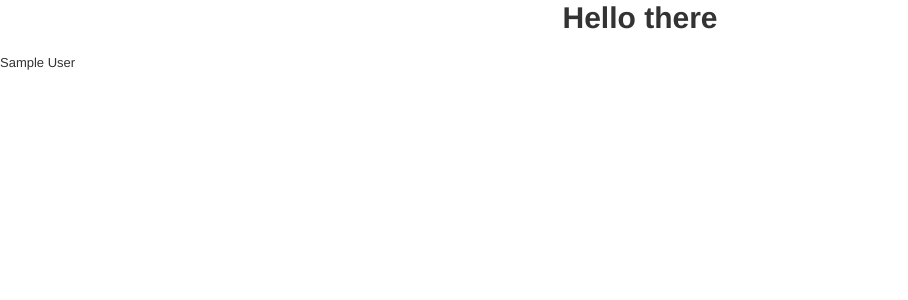
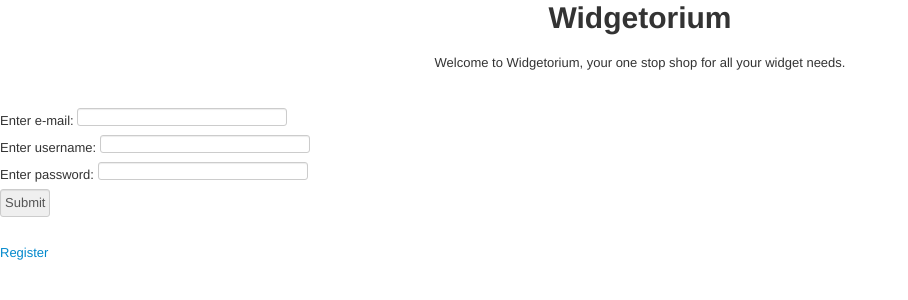
Before and after one commit to antlaw0/Widget-Store, a Flask app: page / in a window 1280 px wide. Shown: the top 300 px of the page, without its empty margins (0-908 px from the left). Run offline with Flask 2, Linux system fonts and the light colour scheme; tables that the repository leaves empty hold one stand-in row (values such as "Sample post").

Commit message:
log ins work

```diff
--- a/app.py
+++ b/app.py
@@ -1,10 +1,10 @@
 import os
-
 from flask import Flask
-from flask import render_template
+from flask import render_template, session, request, redirect, url_for
 from flask_sqlalchemy import SQLAlchemy
 
 app = Flask(__name__)
+app.secret_key = os.urandom(12)
 app.config['SQLALCHEMY_DATABASE_URI'] = os.environ['DATABASE_URL']
 db = SQLAlchemy(app)
 
@@ -12,35 +12,144 @@ db = SQLAlchemy(app)
 class User(db.Model):
     id = db.Column(db.Integer, primary_key=True)
     name = db.Column(db.String(80))
+    password = db.Column(db.String(20))
     email = db.Column(db.String(120), unique=True)
 
-    def __init__(self, name, email):
+    def __init__(self, name, email, password):
         self.name = name
+        self.password=password
         self.email = email
 
     def __repr__(self):
         return '<Name %r>' % self.name
 
+def getId(email):
+	u = User.query.filter_by(email=e).first()
+	return u.id
 
-@app.route('/')
-def home():
-	#user = User('John Smith', 'john.smith@example.com')
-	#db.session.add(user)
-	#db.session.commit()
-	all_users = User.query.all()
-	#name= all_users[0].name
-	users=[]
-	users.append(all_users[0].name)
-	#users.append(all_users[1].name)
-	#users.append(all_users[2].name)
-	return render_template('index.html', users=users)
+def getUsername(email):
+	u = User.query.filter_by(email=email).first()
+	return u.name
 
 
-@app.route('/robots.txt')
-def robots():
-    res = app.make_response('User-agent: *\nAllow: /')
-    res.mimetype = 'text/plain'
-    return res
+def getPassword(email):
+	u = User.query.filter_by(email=email).first()
+	return u.password
+
+
+
+def userExists(e):
+	u = User.query.filter_by(email=e).first()
+	if u == None:
+		return False
+	else:
+		return True
+
+		"""
+u= User(name, email, password)
+db.session.add(u)
+db.session.commit()
+print("User: "+name+" created.")
+"""
+
+@app.route('/', methods=['POST', 'GET'])
+def index():
+    if 'email' in session:
+        return render_template('store.html')
+    else:
+        messages=[]
+        if request.method=='POST':
+
+            email = request.form['email']
+            password = request.form['password']
+            #if entered email exists
+            if userExists(email) == True:
+                #if password matches password in database
+                if getPassword(email) == password:
+                    session['username']=getUsername(email)
+                    session['email'] = email
+                    return render_template('store.html', username=getUsername(email))
+
+                else:
+                    messages.append("Invalid password")
+                    return render_template('index.html',  messages=messages)
+
+            else:
+                messages.append("User with that e-mail does not exist")
+                return render_template('index.html', messages=messages)
+
+        else:
+           return render_template('index.html', messages=messages)
+
+
+
+
+@app.route('/test', methods=['POST', 'GET'])
+def test():
+	#u= User('Anthony', 'antlaw0@gmail.com', '12345678')
+	#db.session.add(u)
+	#db.session.commit()
+
+	results=[]
+	rs=User.query.all()
+	for r in rs:
+		results.append(str(r.id)+" "+r.name+" "+r.email+" "+r.password)
+	if userExists('antlaw0@gmail.com'):
+		results.append('yes')
+	else:
+		results.append('no')
+	#u = User.query.filter_by(name='Anthony').first()
+	#print(u.email)
+	#results.append(u.name+" "+u.email)
+	return render_template('test.html', results=results)
+
+@app.route('/registration', methods=['GET', 'POST'])
+def registration():
+
+    messages = []
+
+    if request.method=='POST':
+        email=request.form['email']
+        username = request.form['username']
+        password = request.form['password']
+        password2=request.form['password2']
+        #check if password and re-entered passwords match
+        if password != password2:
+            messages.append("Invallid password- passwords do not match. Please re-enter password")
+
+        #check username length
+        if len(username) < 1:
+            messages.append("Invallid username")
+        if len(username) > 20:
+            messages.append("Invallid username- The entered username is too long. Usernames must be 20 characters or less in length.")
+
+        #check password length
+        if len(password) < 8:
+            messages.append("Invallid password- passwords must be at least 8 characters long.")
+        if len(password) > 20:
+            messages.append("Invallid password- The password you entered is too long. Passwords must not be longer than 20 characters in length.")
+
+        #if  error messages
+        if len(messages) != 0:
+            #return registration page with new error message(s)
+            return render_template('registration.html', messages=messages)
+
+        if userExists(email) == True:
+            messages.append("User with that e-mail already exists")
+            return render_template('registration.html', messages=messages)
+        else:
+            #insert new user
+            u= User(username, email, password)
+            db.session.add(u)
+            db.session.commit()
+
+            session['username'] = username
+            session['email']=email
+            return render_template('store.html')
+    else:
+        return render_template('registration.html', messages=messages)
+
+
 
 #if __name__ == '__main__':
 #port = int(os.environ.get('PORT', 5000))
--- /dev/null
+++ b/models.py
@@ -0,0 +1,6 @@
+def userExists(name):
+	u = User.query.filter_by(name='John Smith').first()
+	if u == None:
+		return False
+	else:
+		return True
--- a/templates/index.html
+++ b/templates/index.html
@@ -1,11 +1,25 @@
 <html>
-<h1><center>Hello there</h1></center>
+<title>Widgetorium</title>
+<h1><center>Widgetorium</h1></center>
 <br>
+<center>Welcome to Widgetorium, your one stop shop for all your widget needs.</center>
 
-{% for user in users %}
-{{user}}
+<br>
+{% for message in messages %}
+{{message}}
 {% endfor %}
-
+<br>
+<form method="POST" action="">
+Enter e-mail: <input type="email" id="email" name="email"></input>
+<br>
+Enter username:  <input type="text" id="username" name="username"></input>
+<br>
+Enter password: <input type="password" id="password" name="password"></input>
+<br>
+<input type="submit" name="submit" value="Submit">
+</form
+</form>
+<a href="/registration">Register</a>
 {% extends 'base.html' %}
 
 {% block content %}
```
Also changed, not shown: templates/registration.html (added, +35 -0 lines), templates/store.html (added, +8 -0 lines), templates/test.html (added, +7 -0 lines), 2 other files.
